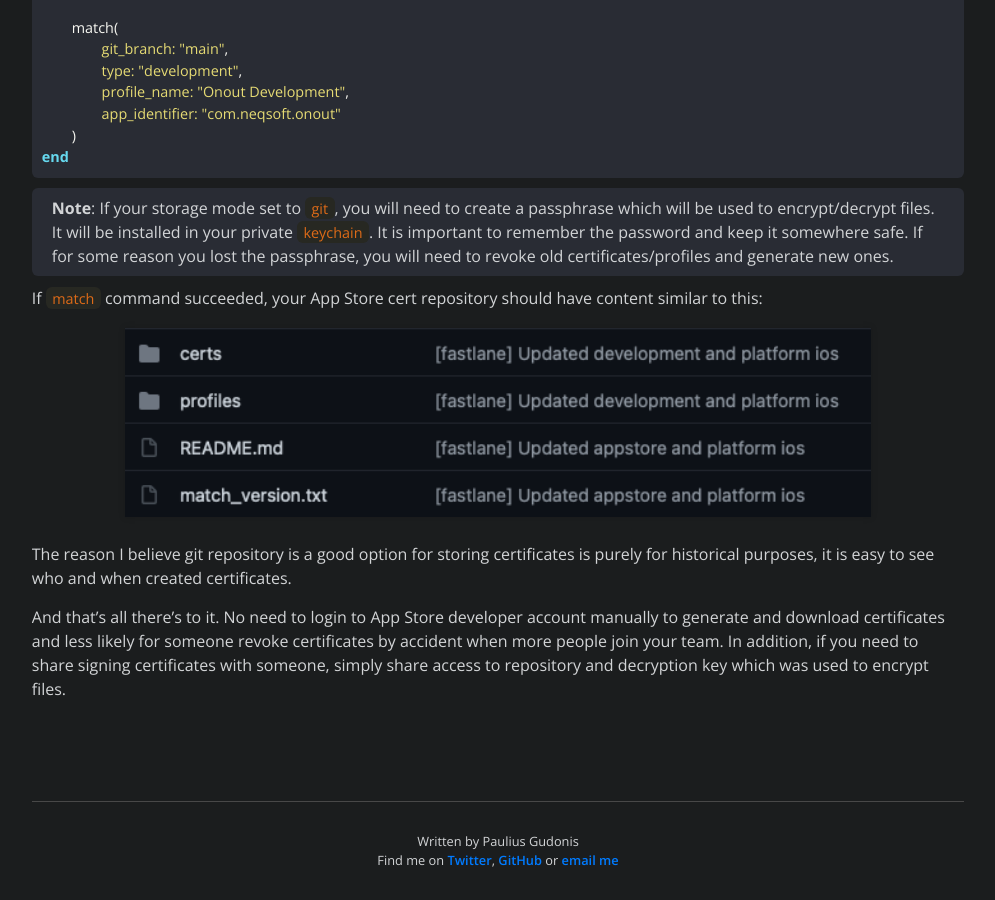
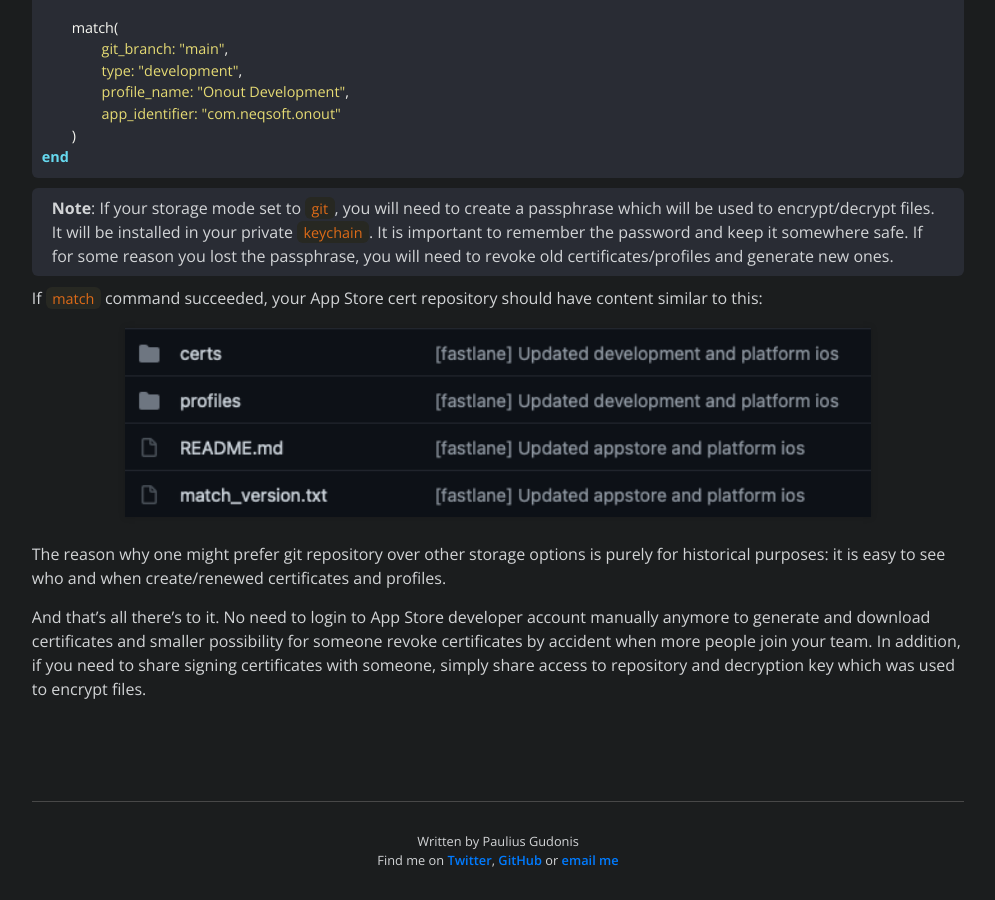
Before and after one commit to nakkht/pgu.dev, a Jekyll site: the page built from _posts/2021-07-05-auto-cert-and-profile-generation.md, in a window 1280 px wide and 900 px high, scrolled down 1166 px. Shown: the whole window, without its empty margins (142-1137 px from the left). Built offline with Jekyll 4.4.1, drawn with Linux system fonts in a browser that asks for light colours; nearby versions of some CDN libraries.

Commit message:
Auto cert post correction

```diff
--- a/_posts/2021-07-05-auto-cert-and-profile-generation.md
+++ b/_posts/2021-07-05-auto-cert-and-profile-generation.md
@@ -48,6 +48,6 @@ end
 > **Note**: If your storage mode set to `git`, you will need to create a passphrase which will be used to encrypt/decrypt files. It will be installed in your private `keychain`. It is important to remember the password and keep it somewhere safe. If for some reason you lost the passphrase, you will need to revoke old certificates/profiles and generate new ones.
 
 If `match` command succeeded, your App Store cert repository should have content similar to this: ![fastlane match repo](/assets/post/fastlane-match-repo.png){:.width-80}
-The reason I believe git repository is a good option for storing certificates is purely for historical purposes, it is easy to see who and when created certificates.
+The reason why one might prefer git repository over other storage options is purely for historical purposes: it is easy to see who and when create/renewed certificates and profiles.
 
-And that's all there's to it. No need to login to App Store developer account manually to generate and download certificates and less likely for someone revoke certificates by accident when more people join your team. In addition, if you need to share signing certificates with someone, simply share access to repository and decryption key which was used to encrypt files.
+And that's all there's to it. No need to login to App Store developer account manually anymore to generate and download certificates and smaller possibility for someone revoke certificates by accident when more people join your team. In addition, if you need to share signing certificates with someone, simply share access to repository and decryption key which was used to encrypt files.
```
